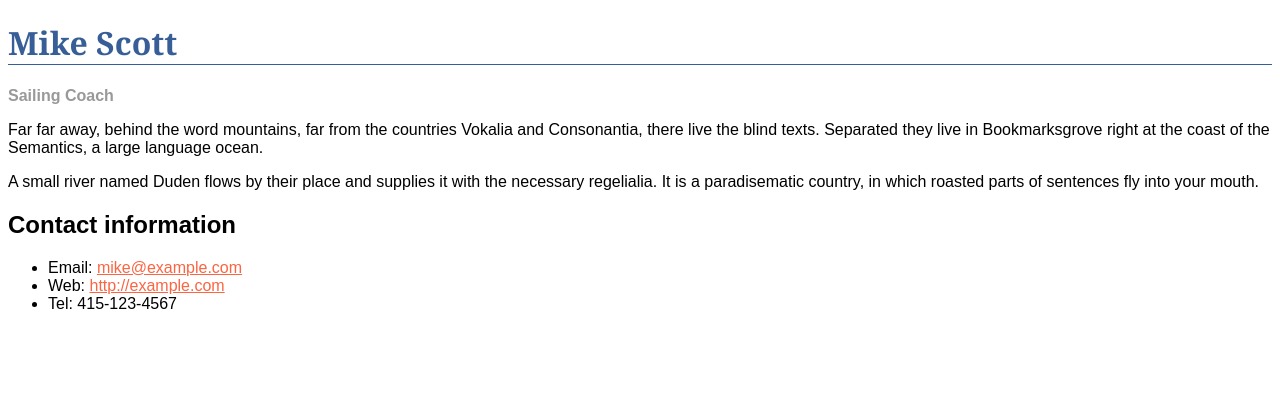
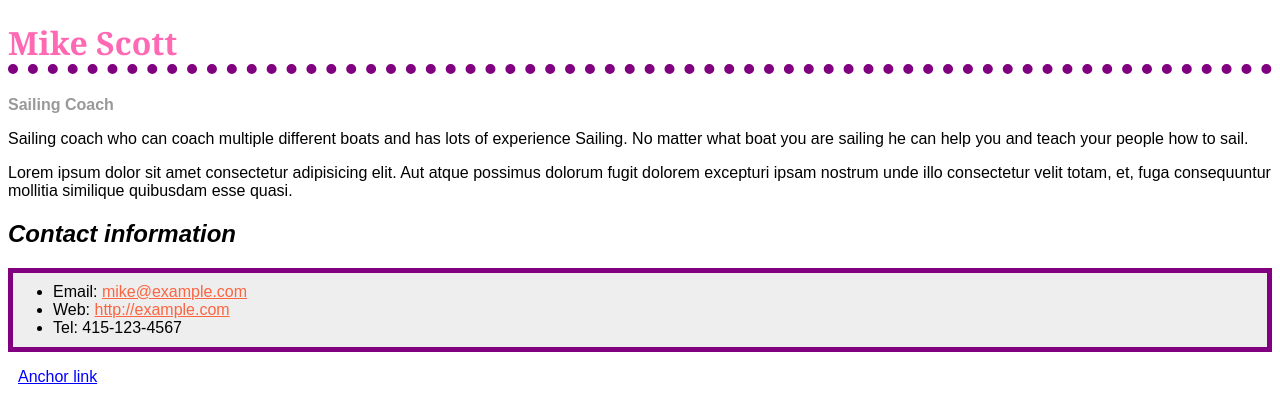
Before and after one commit to rhettkrawitt/rhettkrawitt.github.io, a plain HTML site: page about.html in a window 1280 px wide. Drawn offline with Linux system fonts and the light colour scheme.

Commit message:
about me page linked

```diff
--- a/about.html
+++ b/about.html
@@ -9,12 +9,14 @@
 <body>
     <h1>Mike Scott</h1>
     <div class="job-title">Sailing Coach</div>
-    <p>Far far away, behind the word mountains, far from the countries Vokalia and Consonantia,
-        there live the blind texts. Separated they live in Bookmarksgrove right at the coast of the Semantics,
-        a large language ocean.</p>
+    <p>Sailing coach who can coach multiple different boats and has lots of experience Sailing.
+        No matter what boat you are sailing he can help you and teach your people how to sail.
+    </p>
 
-    <p>A small river named Duden flows by their place and supplies it with the necessary regelialia.
-        It is a paradisematic country, in which roasted parts of sentences fly into your mouth. </p>
+    <p>Lorem ipsum dolor sit amet consectetur adipisicing elit.
+        Aut atque possimus dolorum fugit dolorem excepturi ipsam nostrum unde
+        illo consectetur velit totam, et, fuga consequuntur
+        mollitia similique quibusdam esse quasi.</p>
 
     <h2>Contact information</h2>
     <ul>
@@ -22,5 +24,7 @@
       <li>Web: <a href="http://example.com">http://example.com</a></li>
       <li>Tel: 415-123-4567</li>
     </ul>
+
+    <p><a id="anchor-link" href="/">Anchor link</a></p>
 </body>
 </html>
--- a/styles/about.css
+++ b/styles/about.css
@@ -3,14 +3,22 @@ body {
   }
 
   h1 {
-    color: #375e97;
+    color: hotpink;
     font-size: 2em;
     font-family: Georgia, 'Times New Roman', Times, serif;
-    border-bottom: 1px solid #375e97;
+    border-bottom: 10px dotted purple;
   }
 
   h2 {
     font-size: 1.5em;
+    font-style: italic;
+  }
+
+  ul {
+    padding-top: 10px;
+    padding-bottom: 10px;
+    background-color: #eeeeee;
+    border: 5px solid purple;
   }
 
   .job-title {
@@ -23,5 +31,10 @@ body {
   }
 
   a:hover {
-    text-decoration: none;
+    color: green;
   }
+
+  #anchor-link {
+    color: blue;
+    padding: 10px;
+  }
```
Also changed, not shown: index.html (+3 -1 lines).
